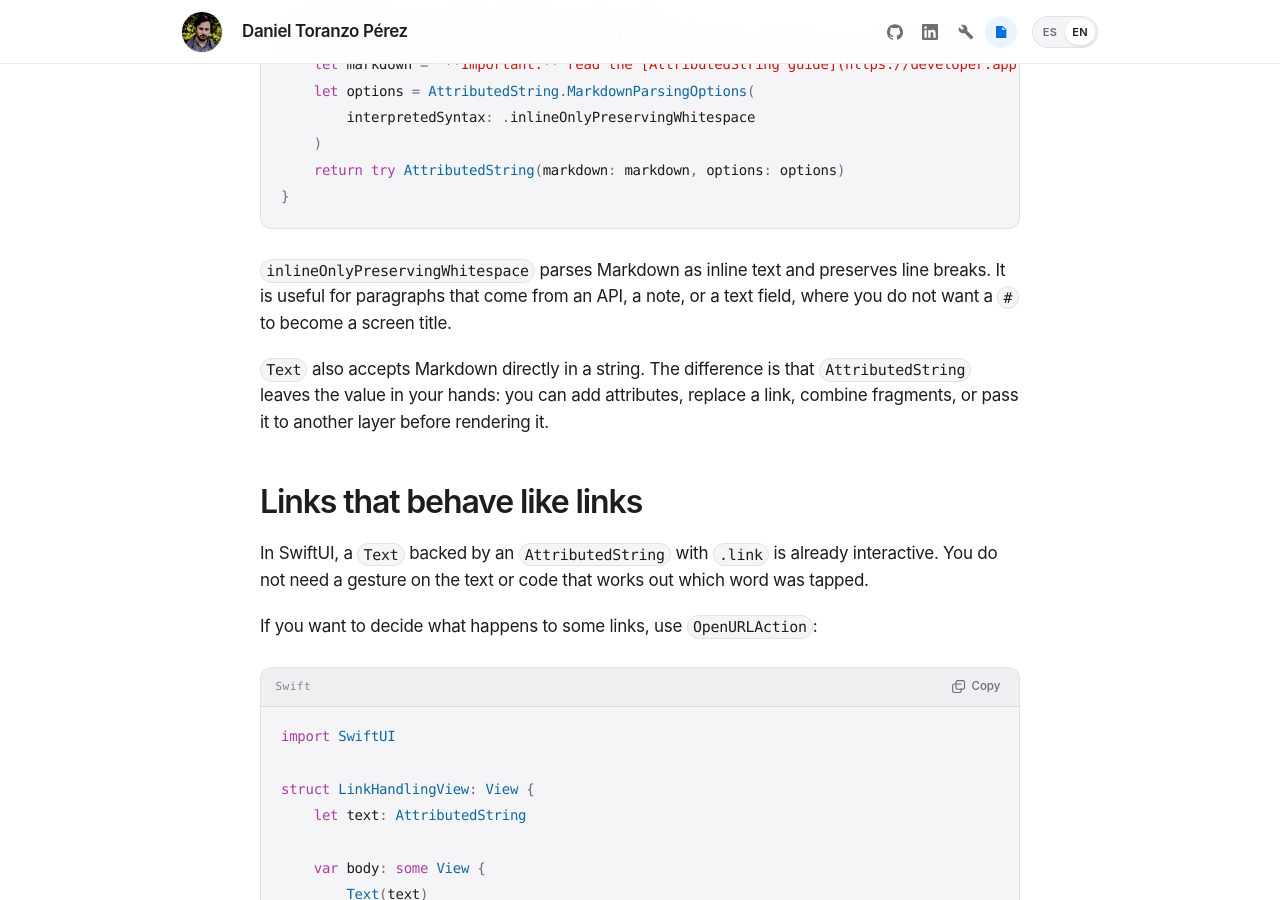
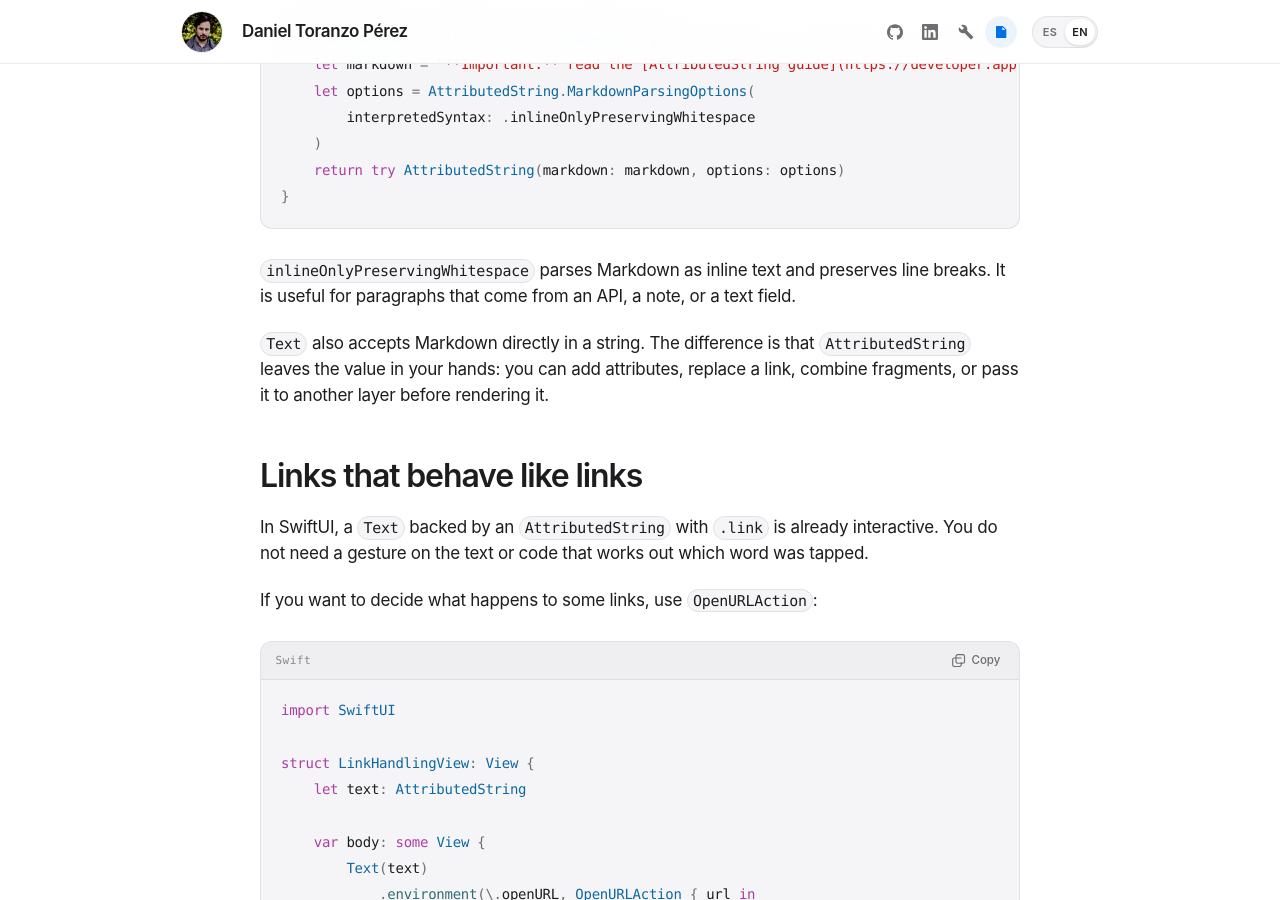
Before and after one commit to obocat/daniel_toranzo_perez, a Jekyll site: the page built from _posts/2026-11-19-attributedstring-enlaces-voiceover.markdown, in a window 1280 px wide and 900 px high, scrolled down 2736 px. Built offline with Jekyll 4.4.1, drawn with Linux system fonts in a browser that asks for light colours.

Commit message:
docs: remove Markdown heading aside (#37)

````diff
--- a/_posts/2026-11-19-attributedstring-enlaces-voiceover.markdown
+++ b/_posts/2026-11-19-attributedstring-enlaces-voiceover.markdown
@@ -243,7 +243,7 @@ func makeMarkdown() throws -> AttributedString {
 }
 ```
 
-`inlineOnlyPreservingWhitespace` parses Markdown as inline text and preserves line breaks. It is useful for paragraphs that come from an API, a note, or a text field, where you do not want a `#` to become a screen title.
+`inlineOnlyPreservingWhitespace` parses Markdown as inline text and preserves line breaks. It is useful for paragraphs that come from an API, a note, or a text field.
 
 `Text` also accepts Markdown directly in a string. The difference is that `AttributedString` leaves the value in your hands: you can add attributes, replace a link, combine fragments, or pass it to another layer before rendering it.
 
````
Also changed, not shown: other parts of _posts/2026-11-19-attributedstring-enlaces-voiceover.markdown (+1 -1 lines).
